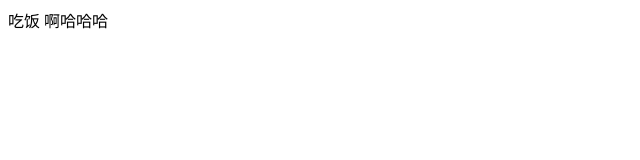
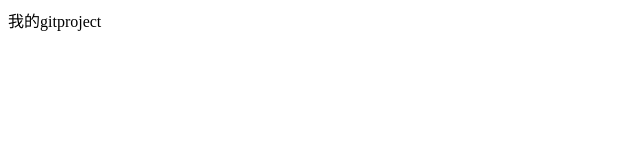
Before and after one commit to claraZhang0724/hahaha, a plain HTML site: page index.html in a window 1280 px wide. Shown: the full height of the page, 0-640 px from the left. Drawn offline with Linux system fonts and the light colour scheme.

Commit message:
我要上传了,哈哈

```diff
--- /dev/null
+++ b/addfile.js
@@ -0,0 +1 @@
+console.log("吃饭了");
--- a/index.html
+++ b/index.html
@@ -7,6 +7,7 @@
     <title>Document</title>
 </head>
 <body>
-    吃饭 啊哈哈哈
+    我的gitproject
+    <script src="addfile.js"></script>
 </body>
 </html>
```
